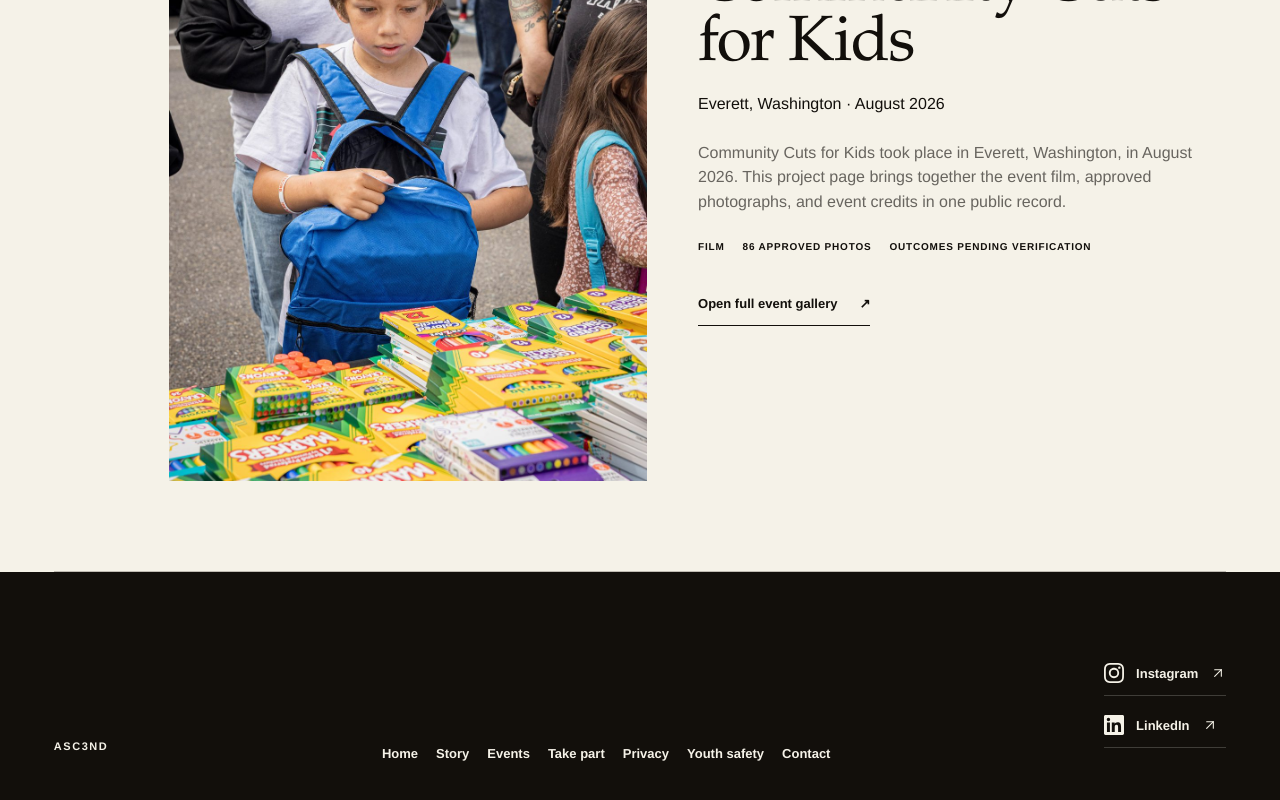
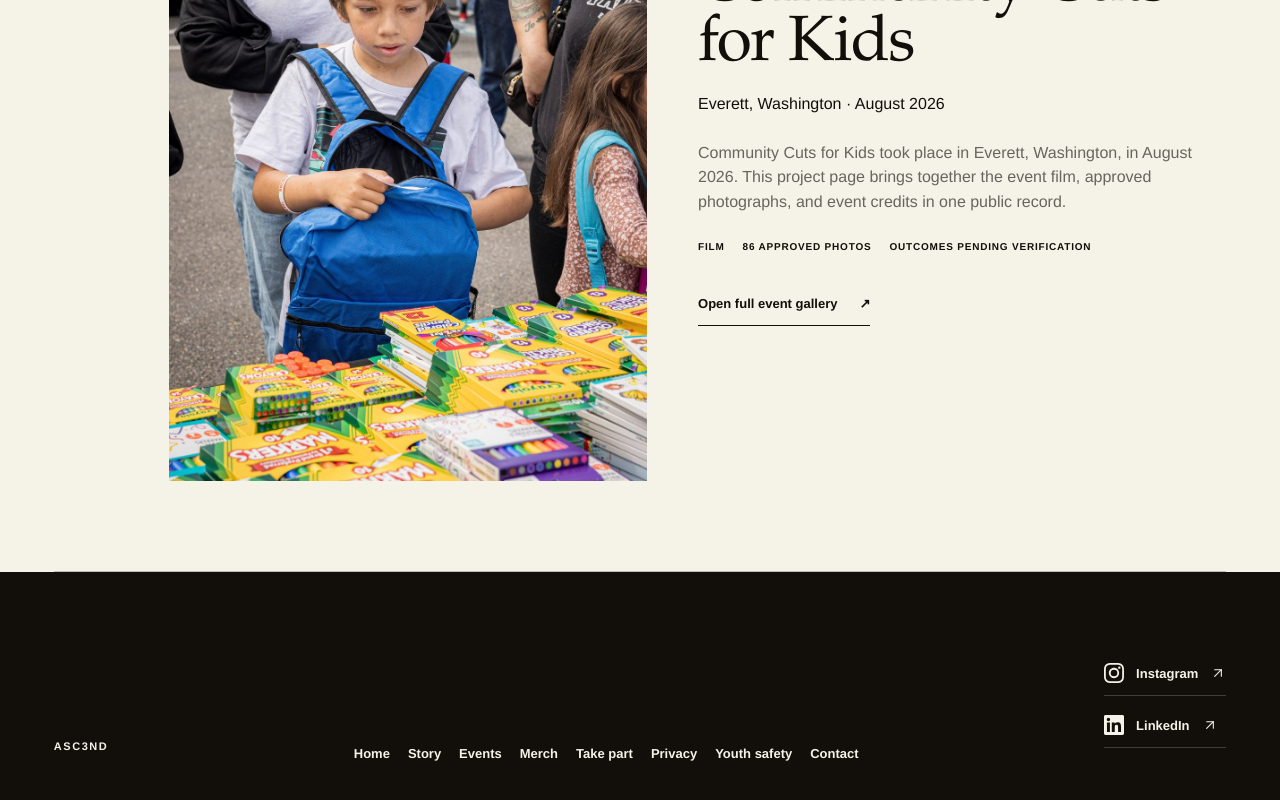
Before and after one commit to executiveusa/asc3nd-brand-site, a Next.js app: page /events in a window 1280 px wide. Shown: the part 950-1750 px from the top of the page. Built offline with nearby package versions, Linux system fonts and the light colour scheme.

Commit message:
nav: add merch to public site navigation

```diff
--- a/app/events/page.tsx
+++ b/app/events/page.tsx
@@ -75,6 +75,7 @@ export default function EventsPage() {
             <Link href="/">Home</Link>
             <Link href="/story">Story</Link>
             <Link href="/events">Events</Link>
+          <Link href="/merch">Merch</Link>
             <Link href="/take-part">Take part</Link>
             <Link href="/privacy">Privacy</Link>
             <Link href="/youth-safety">Youth safety</Link>
```
